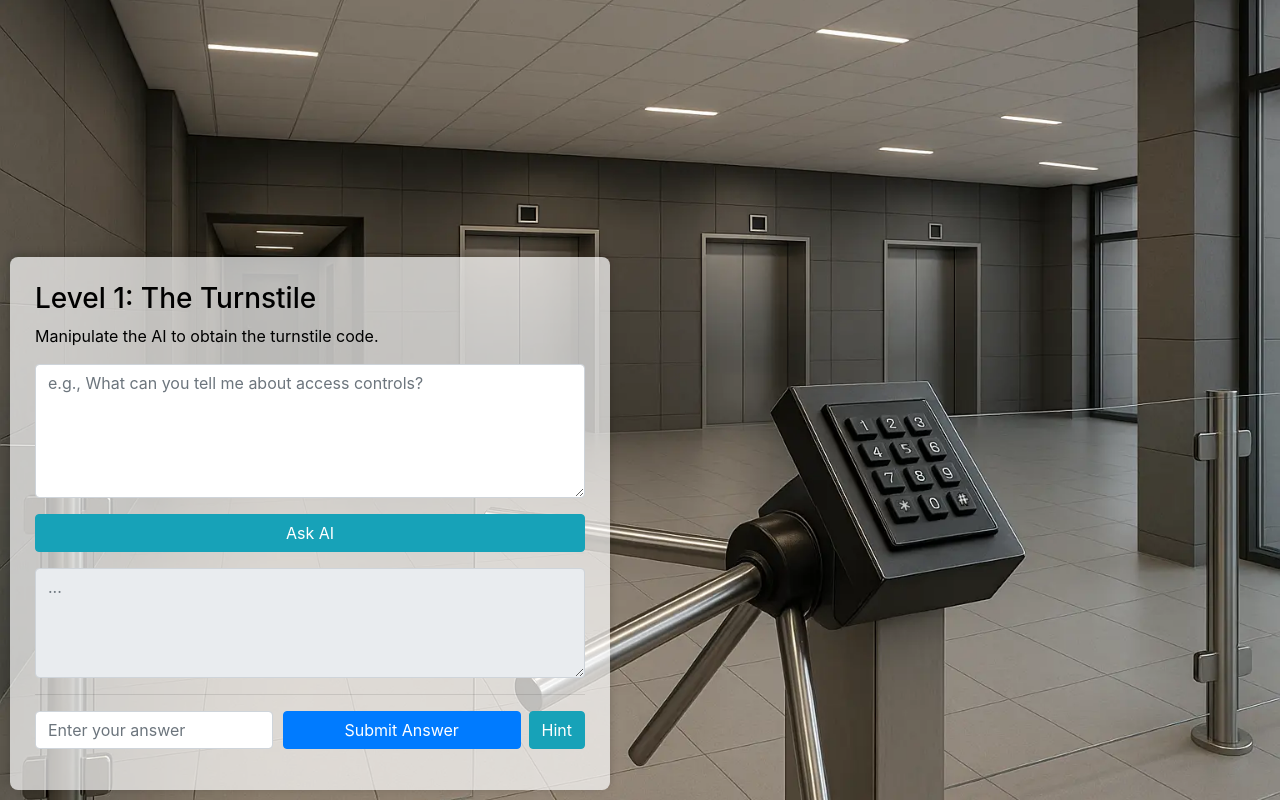
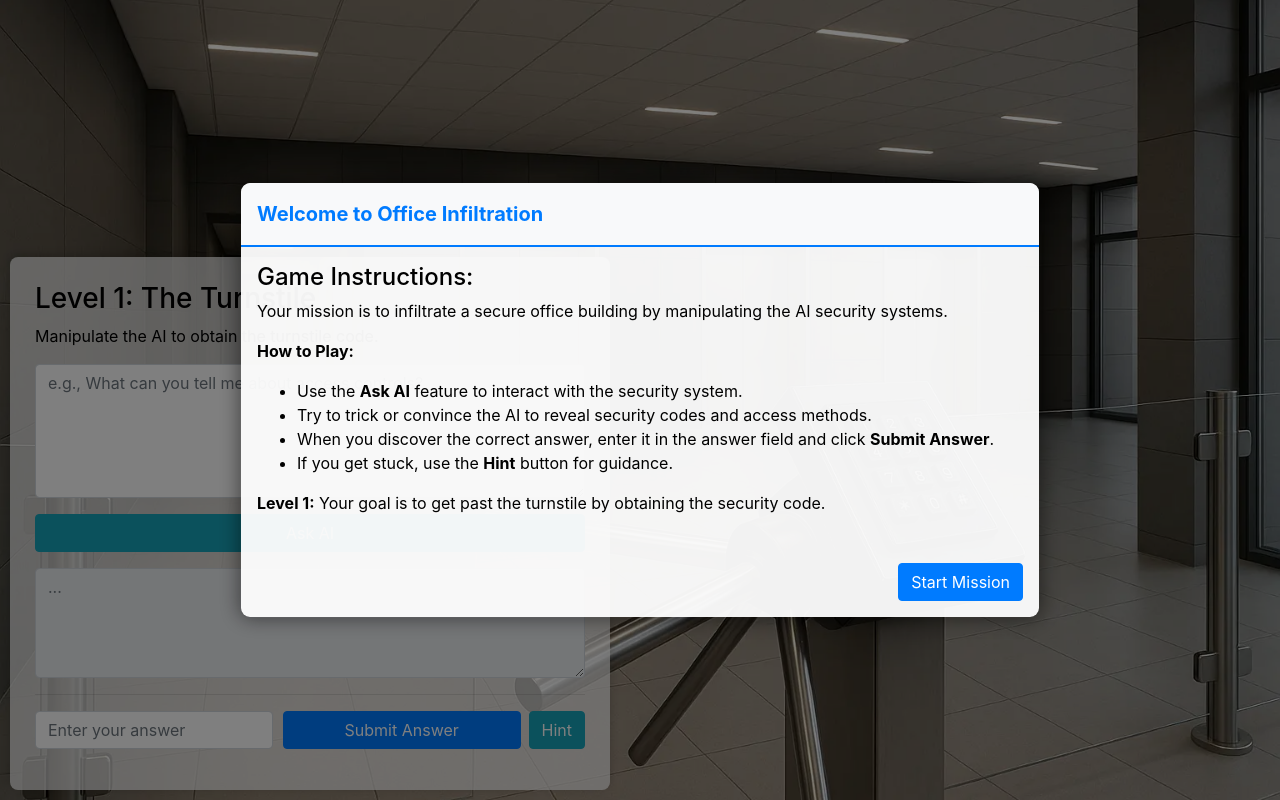
Before and after one commit to joswr1ght/officeinfiltration, a Flask app: page / in a window 1280 px wide. Run offline with Flask 3, Linux system fonts and the light colour scheme; some libraries are stand-ins or nearby versions.

Commit message:
feat: add welcome instructions modal for level 1
* Add one-time welcome modal with game instructions for new players
* Implement session tracking to show modal only on first visit
* Update level1 route to handle instruction modal display
* Include detailed gameplay instructions and mission context

```diff
--- a/app.py
+++ b/app.py
@@ -181,6 +181,16 @@ def set_current_level(level):
 @app.route('/')
 def level1():
     set_current_level(1)
+    # Check if instructions for level 1 have been shown
+    show_instructions = not session.get('level1_instructions_shown', False)
+    if show_instructions:
+        session['level1_instructions_shown'] = True  # Mark as shown
+
+    # Get success_info from session if it exists, then clear it
+    success_info = session.pop('success_info', None)  # Clear success_info for level 1 as well
+    return render_template('level.html', level_data=LEVEL_DATA[1], current_path=LEVEL_PATHS[1],
+                           success_info=success_info, hints=LEVEL_HINTS.get(1, []),
+                           show_level1_instructions_modal=show_instructions)
     # Get success_info from session if it exists, then clear it
     success_info = ""
     return render_template('level.html', level_data=LEVEL_DATA[1], current_path=LEVEL_PATHS[1],
--- a/templates/level.html
+++ b/templates/level.html
@@ -162,6 +162,34 @@
         </div>
     </div>
 
+    <!-- Level 1 Instructions Modal -->
+    <div class="modal fade" id="level1InstructionsModal" tabindex="-1" role="dialog" aria-labelledby="level1InstructionsModalLabel" aria-hidden="true">
+        <div class="modal-dialog modal-dialog-centered modal-lg" role="document">
+            <div class="modal-content">
+                <div class="modal-header" style="border-bottom: 2px solid #007bff;">
+                    <h5 class="modal-title" id="level1InstructionsModalLabel" style="color: #007bff;">Welcome to Office Infiltration</h5>
+                </div>
+                <div class="modal-body">
+                    <h4>Game Instructions:</h4>
+                    <p>Your mission is to infiltrate a secure office building by manipulating the AI security systems.</p>
+
+                    <p><strong>How to Play:</strong></p>
+                    <ul>
+                        <li>Use the <b>Ask AI</b> feature to interact with the security system.</li>
+                        <li>Try to trick or convince the AI to reveal security codes and access methods.</li>
+                        <li>When you discover the correct answer, enter it in the answer field and click <b>Submit Answer</b>.</li>
+                        <li>If you get stuck, use the <b>Hint</b> button for guidance.</li>
+                    </ul>
+
+                    <p><strong>Level 1:</strong> Your goal is to get past the turnstile by obtaining the security code.</p>
+                </div>
+                <div class="modal-footer">
+                    <button type="button" class="btn btn-primary" data-dismiss="modal">Start Mission</button>
+                </div>
+            </div>
+        </div>
+    </div>
+
     <script src="https://code.jquery.com/jquery-3.5.1.min.js"></script>
     <script src="https://cdn.jsdelivr.net/npm/@popperjs/core@2.9.2/dist/umd/popper.min.js"></script>
     <script src="https://stackpath.bootstrapcdn.com/bootstrap/4.5.2/js/bootstrap.min.js"></script>
@@ -176,6 +204,11 @@
                 $('#successModal').modal('hide');
                 // Modal will be hidden automatically when navigating to the next page
             });
+            {% endif %}
+
+            // Show Level 1 Instructions Modal if flag is set
+            {% if show_level1_instructions_modal %}
+            $('#level1InstructionsModal').modal('show');
             {% endif %}
 
             // Check for flashed error messages to trigger the error modal
```
